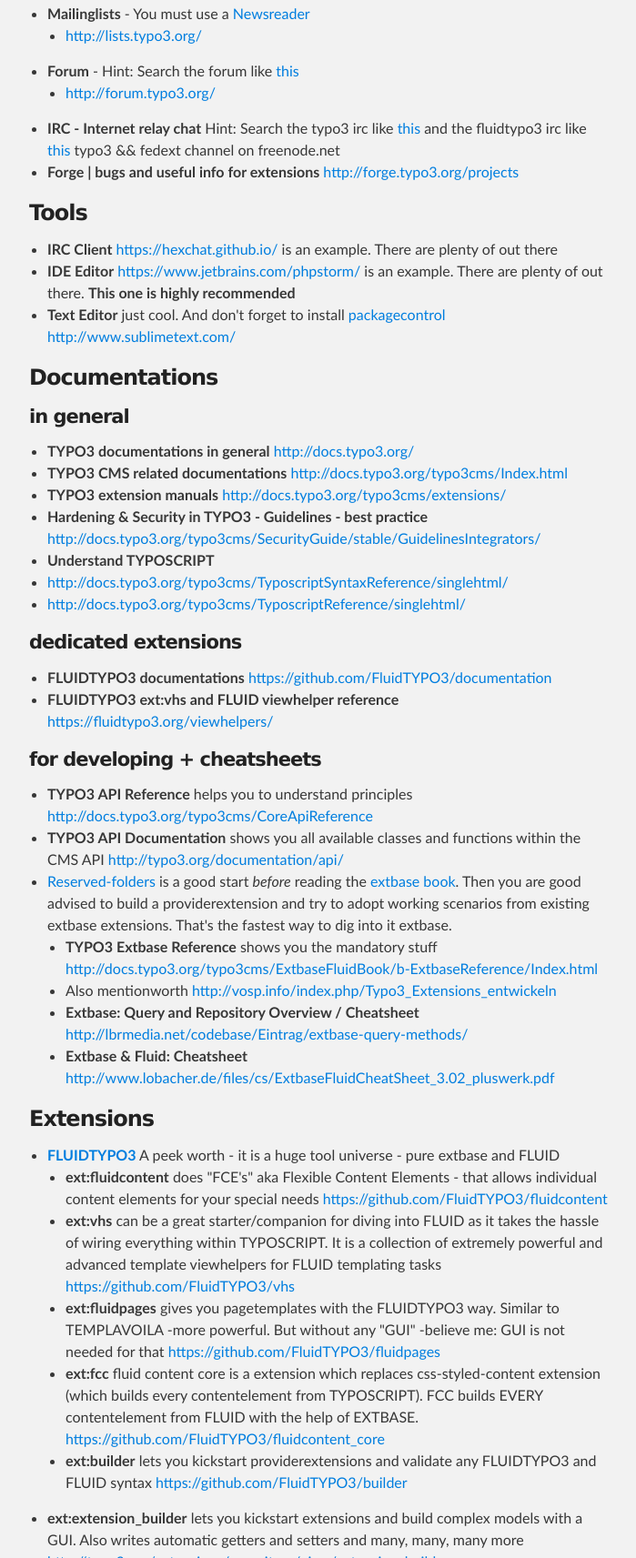
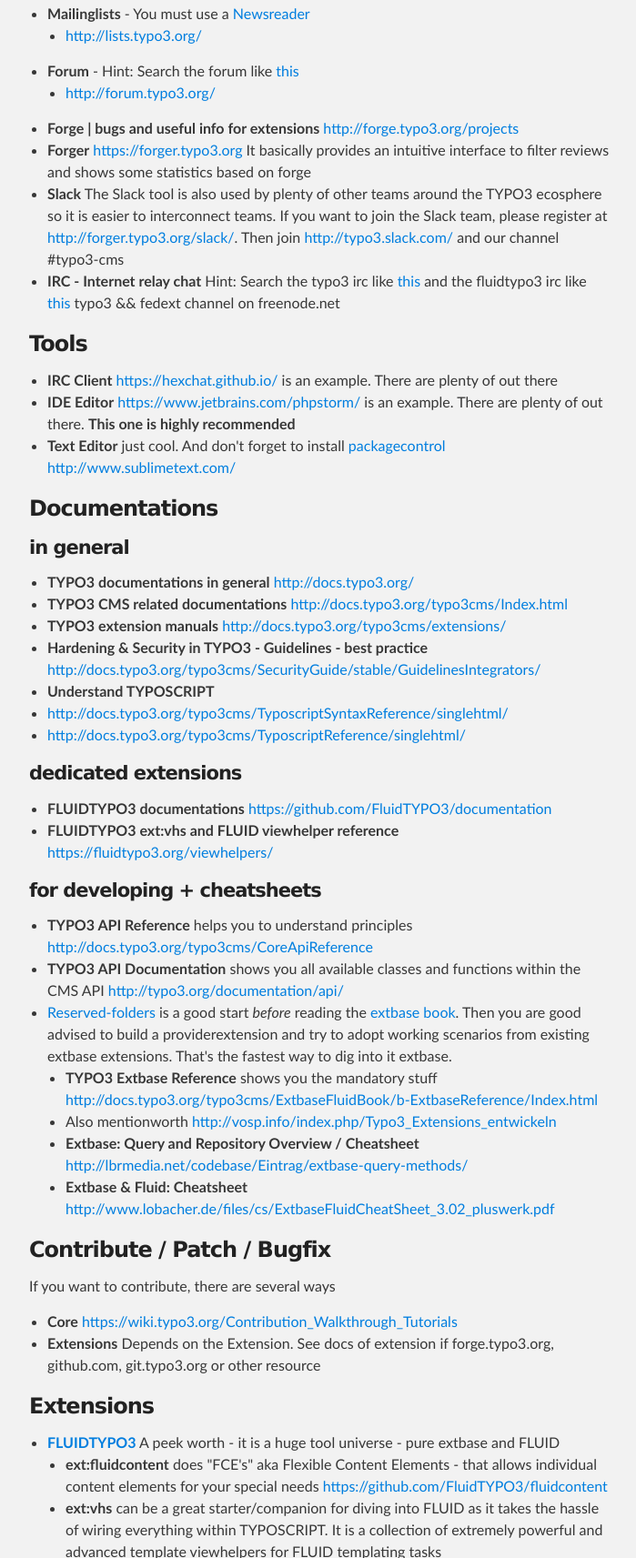
Before and after one commit to githubrsys/startingWithTYPO3, a plain HTML site: page index.html in a window 1280 px wide. Shown: the part 5840-7553 px from the top of the page at 91% size, without its empty margins (288-987 px from the left). Drawn offline with Linux system fonts and the light colour scheme.

```diff
--- a/index.html
+++ b/index.html
@@ -381,12 +381,17 @@ work great together - There´s no need for fedext vs. gridelements - but you sho
 </ul>
 </li>
 <li>
-<strong>IRC - Internet relay chat</strong> Hint: Search the typo3 irc like <a href="https://www.google.de/#q=site:riesvantwisk.com+typo3+IRC+Log+searchwords">this</a> and the fluidtypo3 irc like <a href="https://fluidtypo3.org/search.html?q=foo">this</a>
-typo3 &amp;&amp; fedext channel on freenode.net </li>
-<li>
 <strong>Forge | bugs and useful info for extensions</strong>
 <a href="http://forge.typo3.org/projects">http://forge.typo3.org/projects</a>
 </li>
+<li>
+<strong>Forger</strong> <a href="https://forger.typo3.org">https://forger.typo3.org</a> It basically provides an intuitive interface to filter reviews and shows some statistics based on forge </li>
+<li>
+<strong>Slack</strong> The Slack tool is also used by plenty of other teams around the TYPO3 ecosphere so it is easier to interconnect teams. If you want to join the Slack team, please register at <a href="http://forger.typo3.org/slack/">http://forger.typo3.org/slack/</a>.
+Then join <a href="http://typo3.slack.com/">http://typo3.slack.com/</a> and our channel #typo3-cms</li>
+<li>
+<strong>IRC - Internet relay chat</strong> Hint: Search the typo3 irc like <a href="https://www.google.de/#q=site:riesvantwisk.com+typo3+IRC+Log+searchwords">this</a> and the fluidtypo3 irc like <a href="https://fluidtypo3.org/search.html?q=foo">this</a>
+typo3 &amp;&amp; fedext channel on freenode.net </li>
 </ul>
 
 <h3>
@@ -476,6 +481,19 @@ typo3 &amp;&amp; fedext channel on freenode.net </li>
 </li>
 </ul>
 </li>
+</ul>
+
+<h3>
+<a id="contribute--patch--bugfix" class="anchor" href="#contribute--patch--bugfix" aria-hidden="true"><span class="octicon octicon-link"></span></a>Contribute / Patch / Bugfix</h3>
+
+<p>If you want to contribute, there are several ways</p>
+
+<ul>
+<li>
+<strong>Core</strong> <a href="https://wiki.typo3.org/Contribution_Walkthrough_Tutorials">https://wiki.typo3.org/Contribution_Walkthrough_Tutorials</a>
+</li>
+<li>
+<strong>Extensions</strong> Depends on the Extension. See docs of extension if forge.typo3.org, github.com, git.typo3.org or other resource</li>
 </ul>
 
 <h3>
```
Also changed, not shown: params.json (+1 -1 lines).
